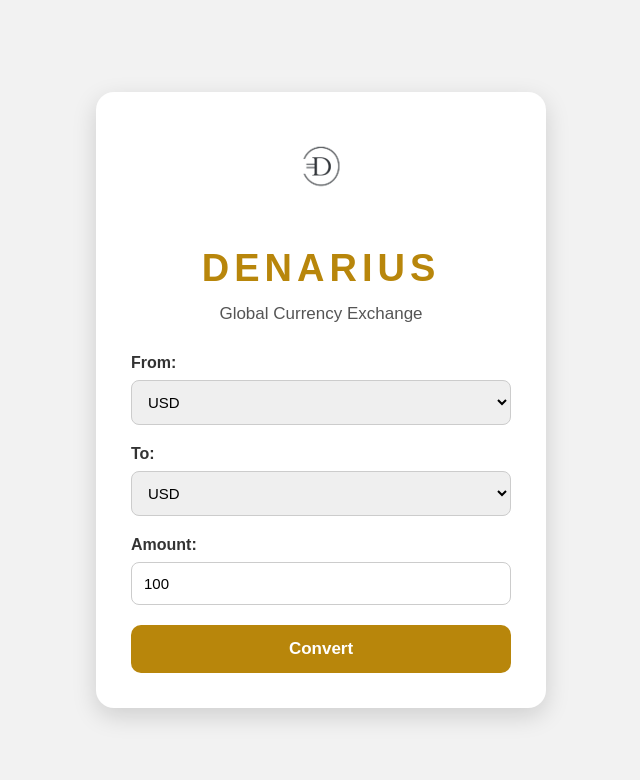
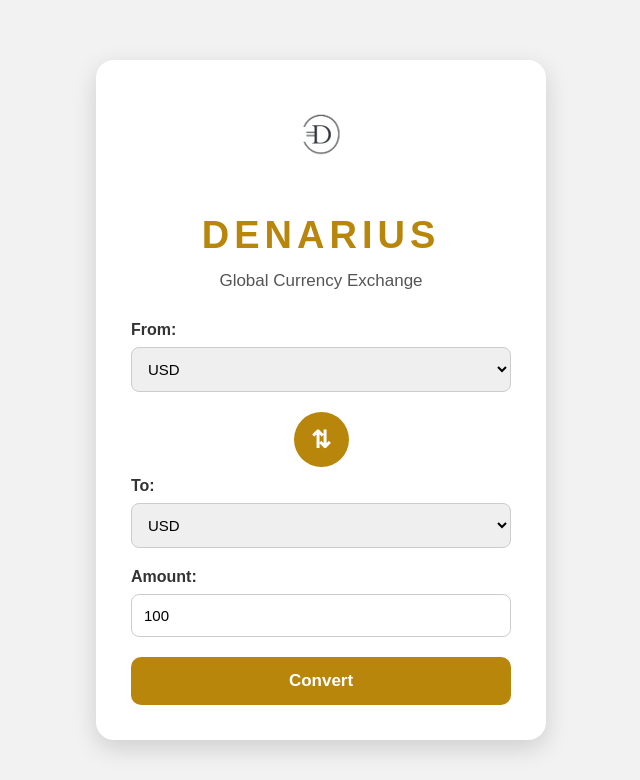
Before and after one commit to cherguikhaled/Denarius, a Flask app: page / in a window 1280 px wide. Shown: the top 780 px of the page, without its empty margins (319-959 px from the left). Run offline with Flask 3, Linux system fonts and the light colour scheme.

Commit message:
Denarius v1.1 - Add currency swap feature

```diff
--- a/app.py
+++ b/app.py
@@ -2,6 +2,7 @@ from flask import Flask, render_template, request
 import requests
 
 app = Flask(__name__)
+
 
 currencies = [
     "USD",
@@ -25,30 +26,50 @@ def home():
     to_currency = None
     error = None
 
+
     if request.method == "POST":
 
         from_currency = request.form["from_currency"]
         to_currency = request.form["to_currency"]
 
+        action = request.form.get("action")
+
+
+        if action == "swap":
+
+            from_currency, to_currency = to_currency, from_currency
+
+
         try:
+
             amount = float(request.form["amount"])
 
+
         except ValueError:
+
             error = "Please enter a valid amount."
             amount = None
 
 
+
         if amount is not None:
 
+
             if amount <= 0:
+
                 error = "Amount must be greater than zero."
 
+
             elif from_currency == to_currency:
+
                 error = "Please choose two different currencies."
+
 
             else:
 
+
                 url = f"https://api.exchangerate-api.com/v4/latest/{from_currency}"
+
 
                 try:
 
@@ -56,15 +77,18 @@ def home():
 
                     data = response.json()
 
+
                     if "rates" in data:
 
                         rate = data["rates"][to_currency]
 
                         result = amount * rate
 
+
                     else:
 
                         error = "Unable to get exchange rate."
+
 
 
                 except requests.exceptions.RequestException:
@@ -72,22 +96,35 @@ def home():
                     error = "Connection error. Please try again later."
 
 
+
                 except KeyError:
 
                     error = "Currency not supported."
 
 
+
     return render_template(
+
         "index.html",
+
         result=result,
+
         rate=rate,
+
         amount=amount,
+
         from_currency=from_currency,
+
         to_currency=to_currency,
+
         currencies=currencies,
+
         error=error
+
     )
 
 
+
 if __name__ == "__main__":
+
     app.run(debug=True)
--- a/static/style.css
+++ b/static/style.css
@@ -322,3 +322,44 @@ button:hover {
     color: #b8860b;
 
 }
+.swap-container {
+
+    display: flex;
+
+    justify-content: center;
+
+    margin: 10px 0;
+
+}
+
+.swap-btn {
+
+    width: 55px;
+
+    height: 55px;
+
+    border-radius: 50%;
+
+    border: none;
+
+    background-color: #b8860b;
+
+    color: white;
+
+    font-size: 24px;
+
+    font-weight: bold;
+
+    cursor: pointer;
+
+    transition: 0.3s;
+
+}
+
+.swap-btn:hover {
+
+    background-color: #8b6508;
+
+    transform: rotate(180deg) scale(1.1);
+
+}
--- a/templates/index.html
+++ b/templates/index.html
@@ -50,6 +50,16 @@
 
         </div>
 
+        <div class="swap-container">
+
+            <button type="submit" name="action" value="swap" class="swap-btn">
+
+                ⇅
+
+            </button>
+
+        </div>
+
         <div class="form-group">
 
             <label>To:</label>
@@ -82,7 +92,9 @@
         </div>
 
         <button type="submit">
+
             Convert
+
         </button>
 
     </form>
@@ -104,7 +116,9 @@
         <h3>Exchange Rate</h3>
 
         <p>
+
             1 {{ from_currency }} = {{ rate }} {{ to_currency }}
+
         </p>
 
     </div>
@@ -120,15 +134,21 @@
         <p class="conversion">
 
             <span class="amount">
+
                 {{ amount }} {{ from_currency }}
+
             </span>
 
             <span class="arrow">
+
                 ↓
+
             </span>
 
             <span class="amount">
+
                 {{ "%.2f"|format(result) }} {{ to_currency }}
+
             </span>
 
         </p>
```
Lines whose indentation alone changed are shown as unchanged.
